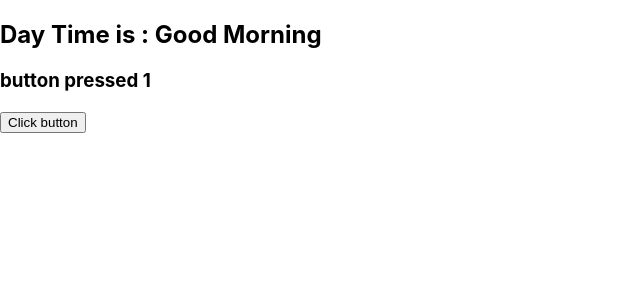
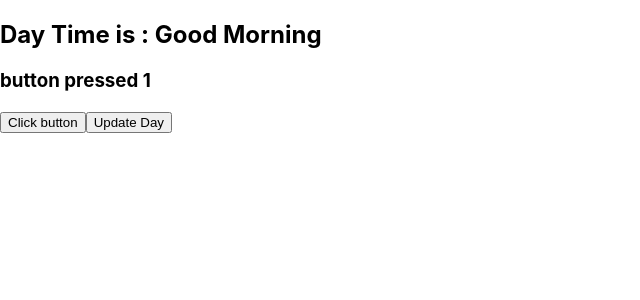
Before and after one commit to gqadirdepar/webproject4, a React (Create React App) app: page / in a window 1280 px wide. Shown: the top 300 px of the page, without its empty margins (0-640 px from the left). Built offline with nearby package versions, Linux system fonts and the light colour scheme.

Commit message:
Update App.js
update day button added

```diff
--- a/src/App.js
+++ b/src/App.js
@@ -17,6 +17,12 @@ function App() {
      >
 Click button
      </button>
+     <button onClick={
+       ()=>setMorning(!isMorning)
+     }
+     >
+Update Day
+     </button>
     </div>
   );
 }
```
